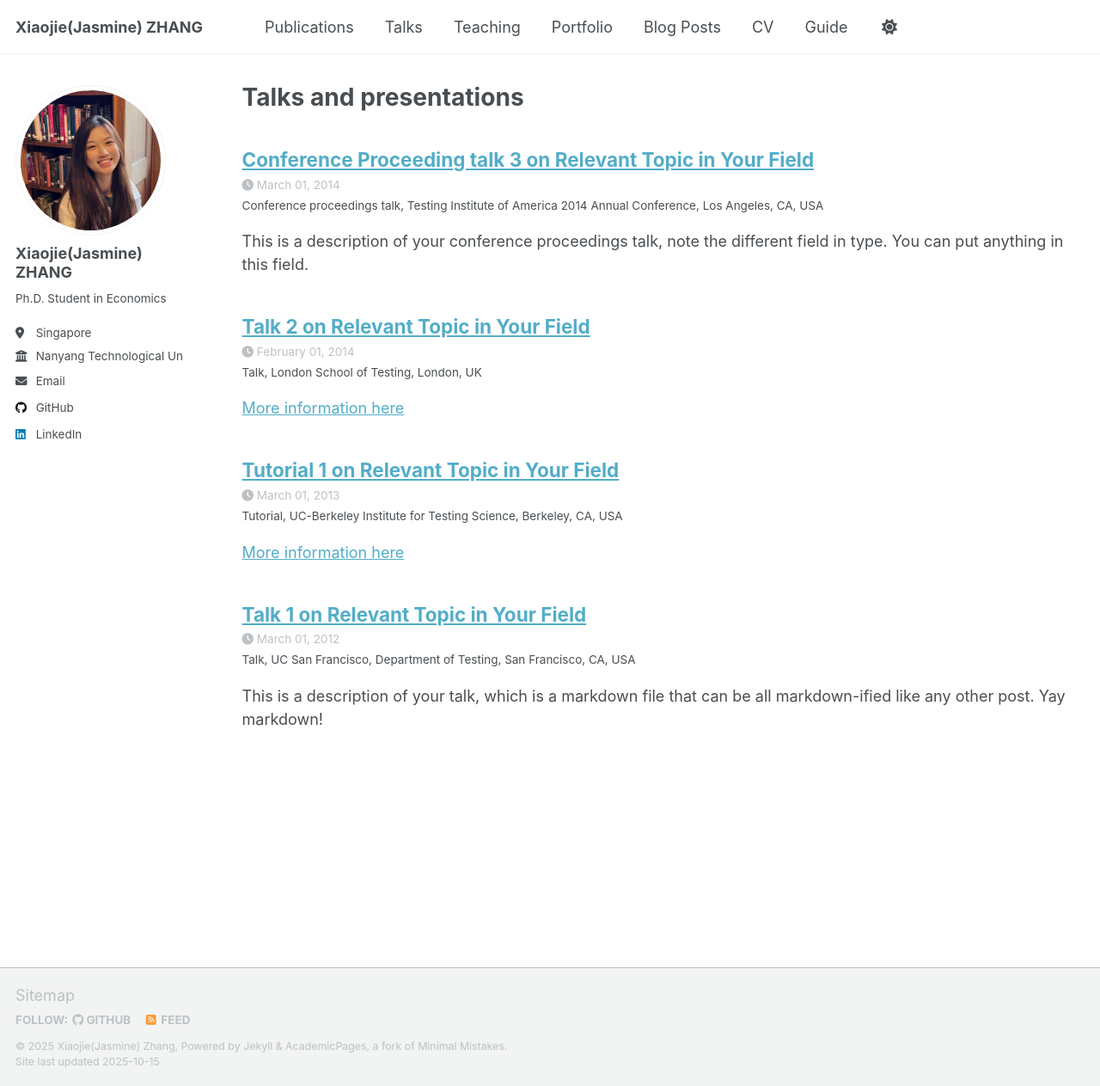
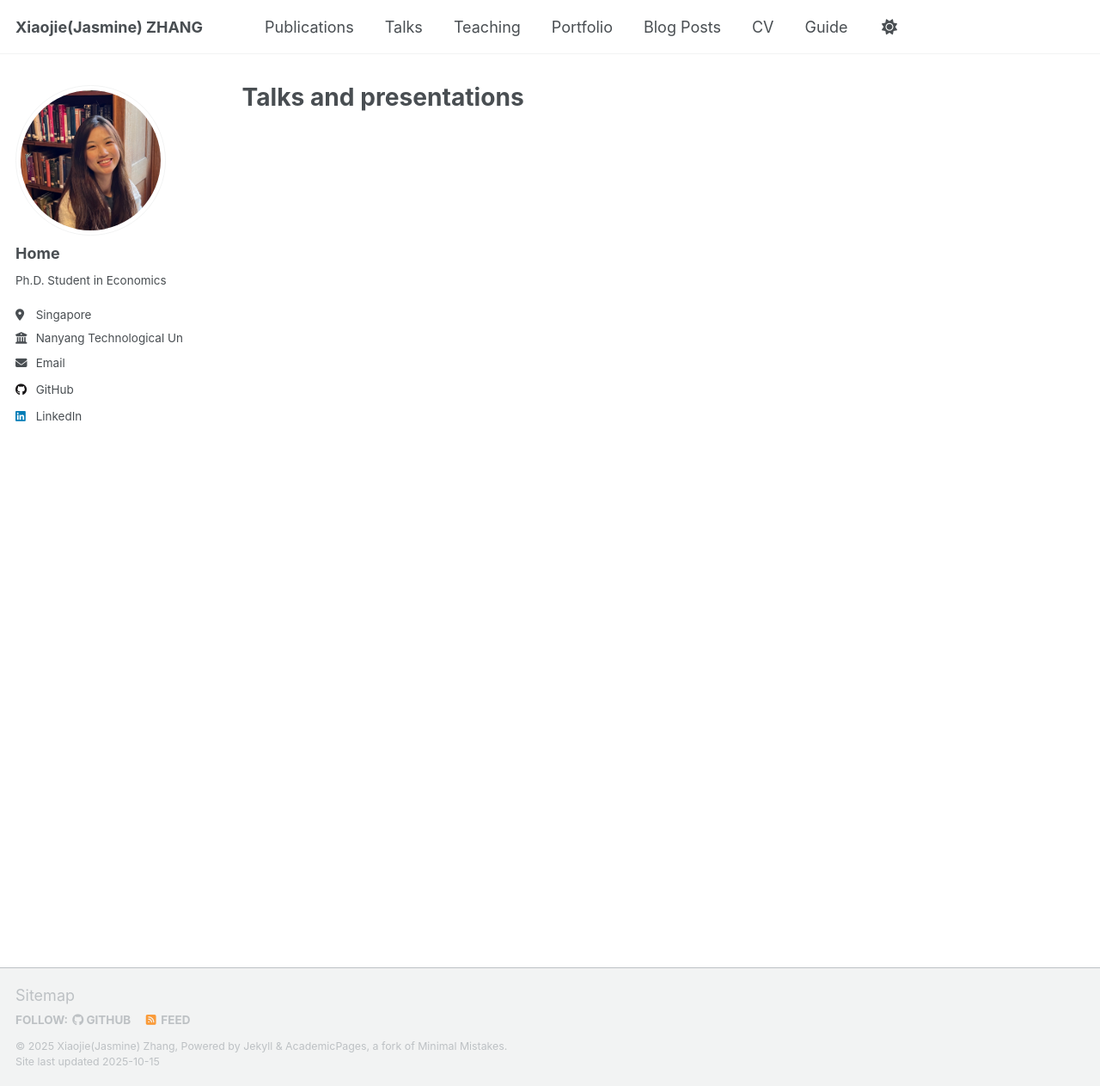
Before and after one commit to LuckyJasmin/XiaojieZhangPage.github.io, a Jekyll site: the page built from _pages/talks.html, in a window 1280 px wide and 1263 px high. Shown: the whole window at 86% size. Built offline with Jekyll 4.4.1, drawn with Linux system fonts in a browser that asks for light colours; a script that is not in the unit is left out; part of the change alters nothing that is shown.

Commit message:
Update _config.yml

```diff
--- a/_config.yml
+++ b/_config.yml
@@ -24,7 +24,7 @@ repository               : "Luckyjasmin/XiaojieZhangPage.github.io"
 author:
   # Biographic information
   avatar           : "profile.png"
-  name             : "Xiaojie(Jasmine) ZHANG"
+  name             : "Home"
   pronouns         : # example: "she/her"
   bio              : "Ph.D. Student in Economics"
   location         : "Singapore"
@@ -213,9 +213,9 @@ collections:
   portfolio:
     output: true
     permalink: /:collection/:path/
-  talks:
-    output: true
-    permalink: /:collection/:path/
+  # talks:
+  #   output: true
+  #   permalink: /:collection/:path/
 
 
 # These settings control how pages and collections are included in the site
@@ -265,14 +265,14 @@ defaults:
       author_profile: true
       share: true
       comment: true
-  # _talks
-  - scope:
-      path: ""
-      type: talks
-    values:
-      layout: talk
-      author_profile: true
-      share: true
+  # # _talks
+  # - scope:
+  #     path: ""
+  #     type: talks
+  #   values:
+  #     layout: talk
+  #     author_profile: true
+  #     share: true
 
 
 # Sass/SCSS
```
